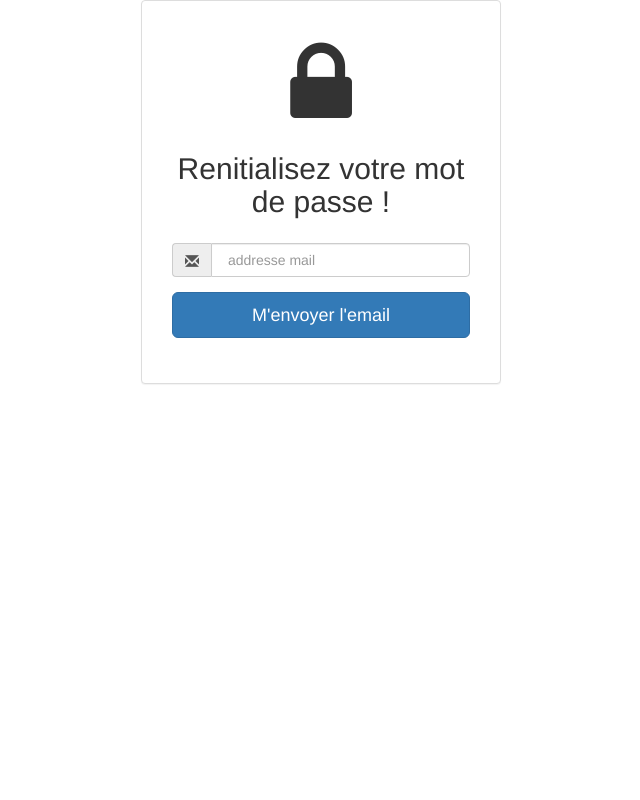
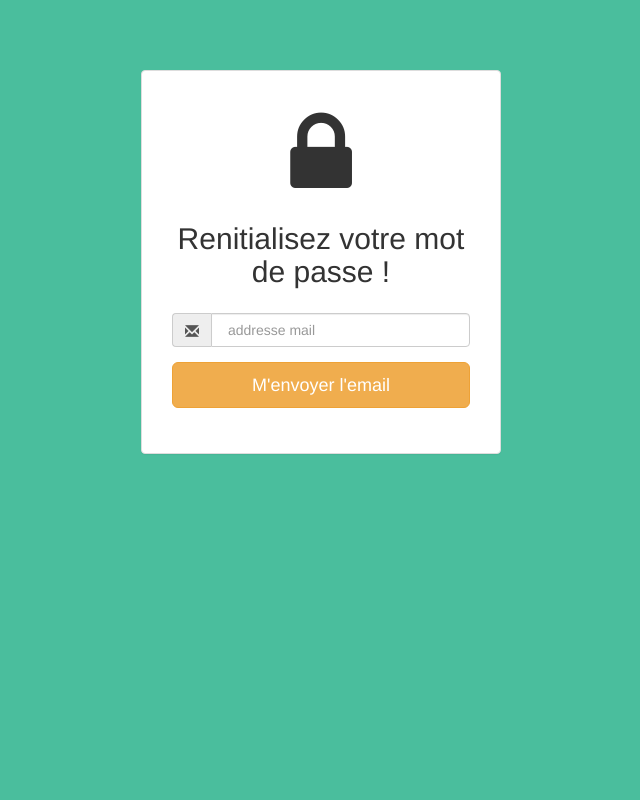
Before and after one commit to Simon-Lanos/NWT-1, a PHP site: page /includes/passoubli/passoubli.php in a window 1280 px wide. Shown: the whole page, without its empty margins (319-959 px from the left). Run offline with PHP 8.4, Linux system fonts and the light colour scheme; some libraries are stand-ins or nearby versions.

Commit message:
ajout de la page "Mot de passe oublier"

```diff
--- a/includes/passoubli/passoubli.css
+++ b/includes/passoubli/passoubli.css
@@ -1,3 +1,7 @@
 .form-gap {
     padding-top: 70px;
 }
+
+body {
+    background-color: #4abe9d;
+}
--- a/includes/passoubli/passoubli.php
+++ b/includes/passoubli/passoubli.php
@@ -4,6 +4,7 @@
 <!------ Include the above in your HEAD tag ---------->
 
 <link rel="stylesheet" href="https://maxcdn.bootstrapcdn.com/font-awesome/4.5.0/css/font-awesome.min.css">
+<link rel="stylesheet" href="passoubli.css">
 <div class="form-gap"></div>
 <div class="container">
     <div class="row">
@@ -24,7 +25,7 @@
                                     </div>
                                 </div>
                                 <div class="form-group">
-                                    <input name="recover-submit" class="btn btn-lg btn-primary btn-block" value="M'envoyer l'email" type="submit">
+                                    <input name="recover-submit" class="btn btn-lg btn-warning btn-block" value="M'envoyer l'email" type="submit">
                                 </div>
 
                                 <input type="hidden" class="hide" name="token" id="token" value="">
```
